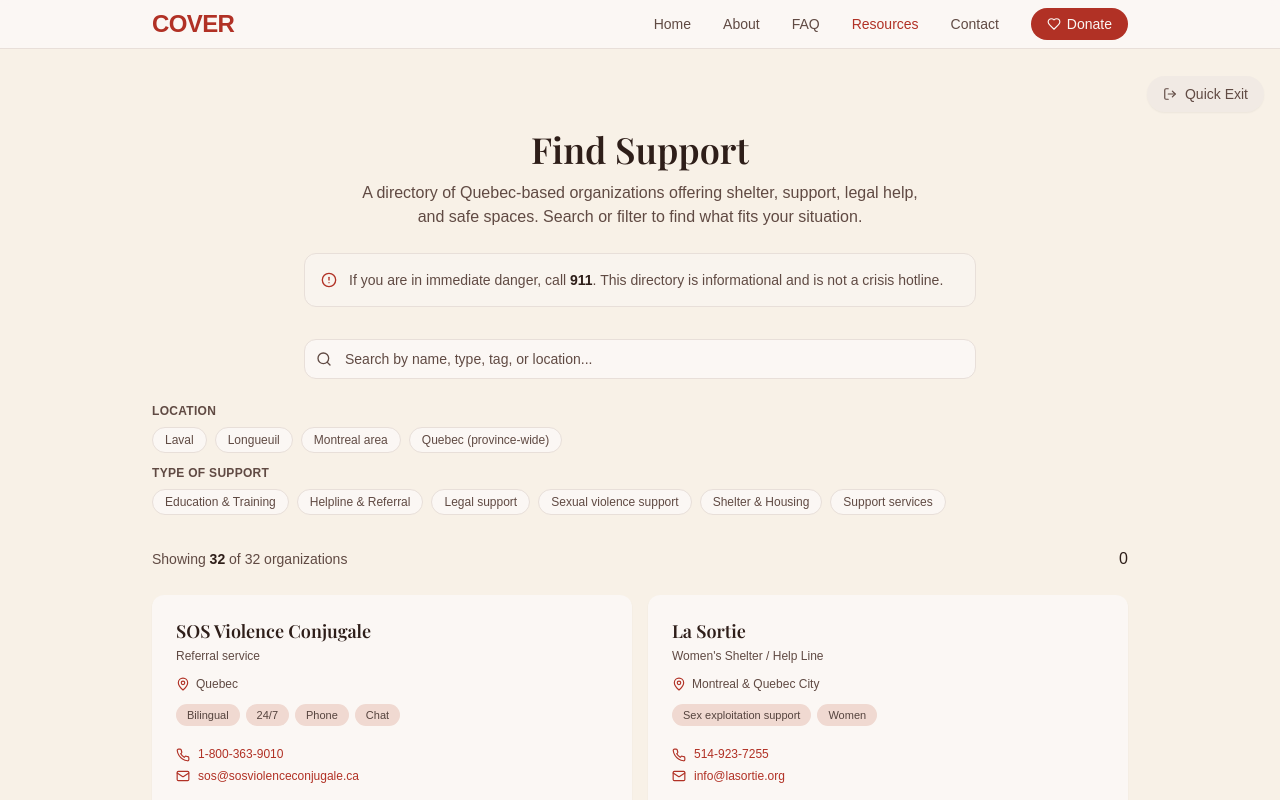
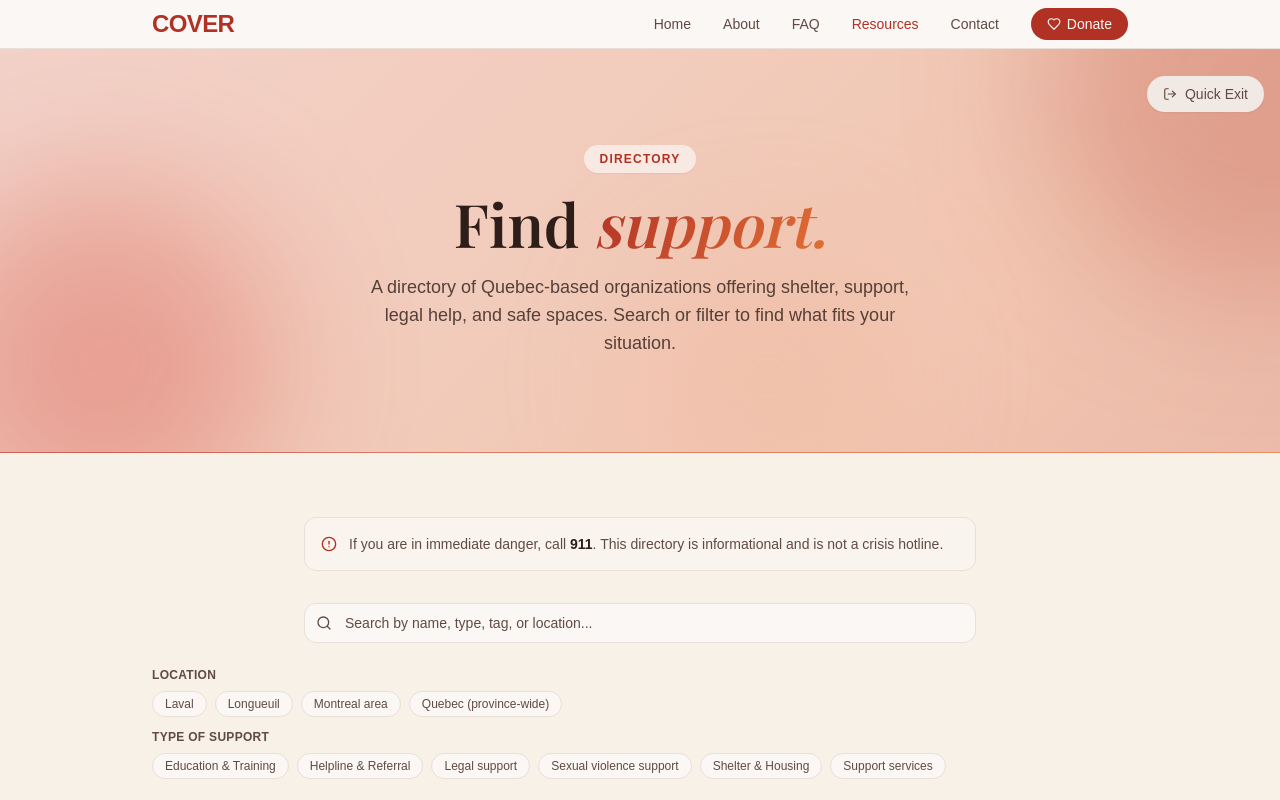
Before and after one commit to saadixsd/cover, a React (Vite) app: page /resources in a window 1280 px wide. Shown: the top 800 px of the page. Built offline with nearby package versions, Linux system fonts and the light colour scheme; the HTML template or start-up script is replaced by a standard one; a web font is replaced by a local one.

Commit message:
Changes
Co-authored-by: saadixsd <160436315+saadixsd@users.noreply.github.com>

```diff
--- a/src/pages/Resources.tsx
+++ b/src/pages/Resources.tsx
@@ -2,6 +2,7 @@ import { useMemo, useState } from "react";
 import { Search, MapPin, Phone, Mail, ExternalLink, X, AlertCircle } from "lucide-react";
 import Layout from "@/components/Layout";
 import FadeIn from "@/components/FadeIn";
+import PageHero from "@/components/PageHero";
 import { Input } from "@/components/ui/input";
 import { Card, CardContent } from "@/components/ui/card";
 import { Badge } from "@/components/ui/badge";
@@ -64,21 +65,17 @@ const Resources = () => {
 
   return (
     <Layout>
-      <section className="bg-cream py-16 md:py-20">
+      <PageHero
+        eyebrow="Directory"
+        title="Find"
+        highlight="support."
+        description="A directory of Quebec-based organizations offering shelter, support, legal help, and safe spaces. Search or filter to find what fits your situation."
+      />
+      <section className="bg-cream py-12 md:py-16">
         <div className="container mx-auto max-w-5xl px-6">
-          <FadeIn>
-            <div className="text-center">
-              <h1 className="font-serif text-3xl font-semibold text-foreground md:text-4xl">
-                Find Support
-              </h1>
-              <p className="mx-auto mt-3 max-w-xl text-muted-foreground">
-                A directory of Quebec-based organizations offering shelter, support, legal help, and safe spaces. Search or filter to find what fits your situation.
-              </p>
-            </div>
-          </FadeIn>
 
           <FadeIn delay={0.1}>
-            <div className="mx-auto mt-6 flex items-start gap-3 rounded-xl border border-border bg-background/60 p-4 text-sm text-muted-foreground md:max-w-2xl">
+            <div className="mx-auto flex items-start gap-3 rounded-xl border border-border bg-background/60 p-4 text-sm text-muted-foreground md:max-w-2xl">
               <AlertCircle className="mt-0.5 h-4 w-4 shrink-0 text-primary" />
               <p>
                 If you are in immediate danger, call <strong className="text-foreground">911</strong>. This directory is informational and is not a crisis hotline.
@@ -177,7 +174,8 @@ const Resources = () => {
             <div className="mt-6 grid gap-4 sm:grid-cols-2">
               {filtered.map((o, i) => (
                 <FadeIn key={o.name} delay={Math.min(i * 0.02, 0.2)}>
-                  <Card className="h-full border-none bg-background shadow-sm transition-shadow hover:shadow-md">
+                  <Card className="group relative h-full overflow-hidden border-none bg-background shadow-sm transition-all duration-300 hover:-translate-y-1 hover:shadow-elegant">
+                    <div className="absolute inset-x-0 top-0 h-1 bg-gradient-warm opacity-0 transition-opacity group-hover:opacity-100" />
                     <CardContent className="flex h-full flex-col gap-3 p-6">
                       <div>
                         <h3 className="font-serif text-lg font-semibold leading-snug text-foreground">
```
